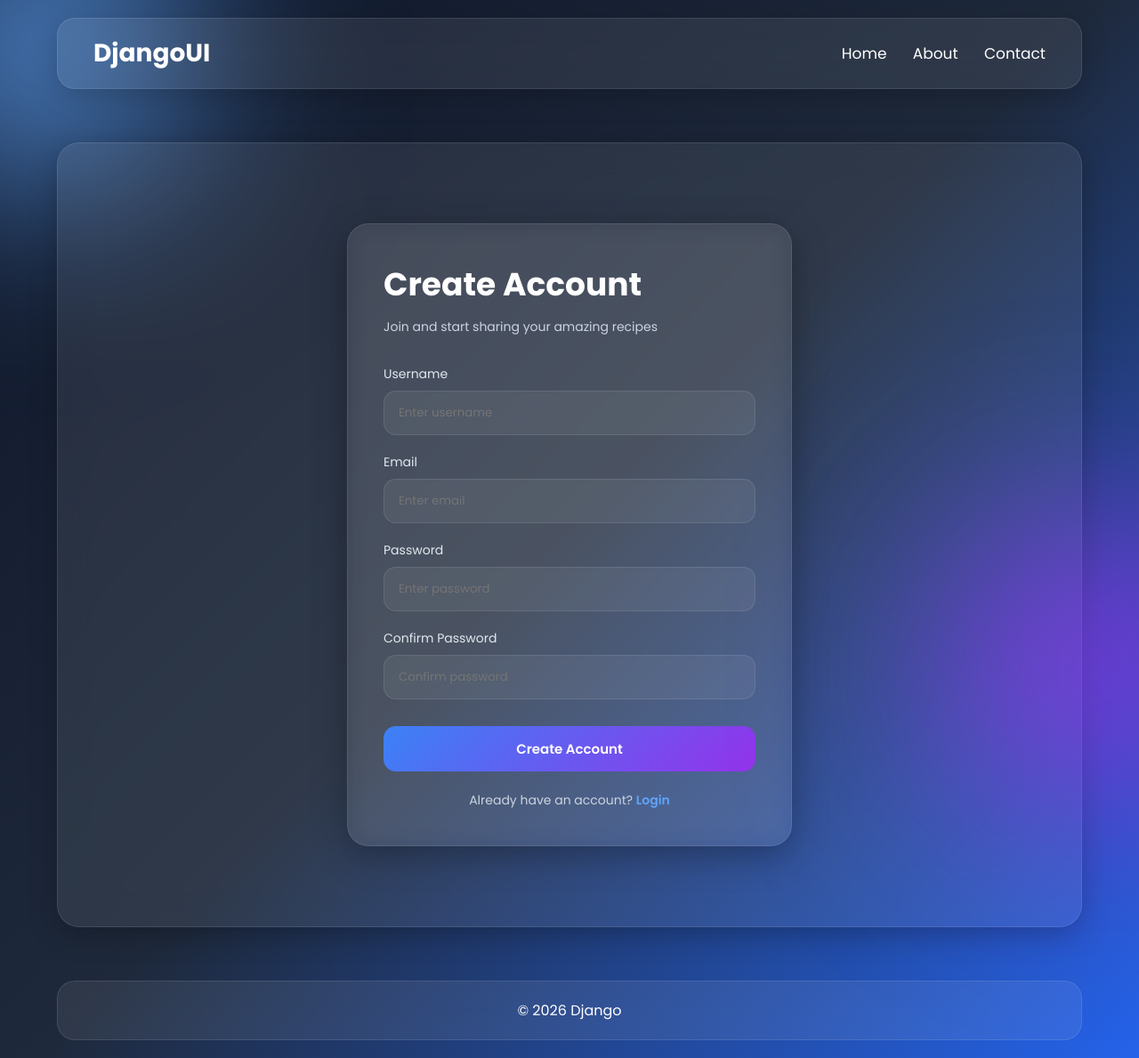
After one commit to sawan-rm/django-student-app, a Django app: page /register/ in a window 1280 px wide; the page is wider, and only the part inside the window is pictured. The commit adds this page. Shown: that part at 89% size. Run offline with Django 5.2, Linux system fonts and the light colour scheme.

Commit message:
Added Loin and Register Page

```diff
--- a/core/urls.py
+++ b/core/urls.py
@@ -28,7 +28,11 @@ urlpatterns = [
     path('about/', about, name='about'),
     path('contact/', contact, name='contact'),
     path('delete_receipe/<int:id>/', delete_receipe, name='delete_receipe'),
-    path('update_receipe/<int:id>/', update_receipe, name='update_receipe')
+    path('update_receipe/<int:id>/', update_receipe, name='update_receipe'),
+
+    # Authentication
+    path('login/', Login, name='Login'),
+    path('register/', register, name='register'),
 ]
 
 if settings.DEBUG:
--- /dev/null
+++ b/vege/templates/register.html
@@ -0,0 +1,227 @@
+{% extends 'base.html' %}
+{% block content %}
+
+<div class="register-wrapper">
+
+  <div class="register-card">
+
+    <h2 class="register-title">Create Account</h2>
+
+    <p class="register-subtitle">
+      Join and start sharing your amazing recipes
+    </p>
+
+    <form method="POST" class="register-form">
+      {% csrf_token %}
+
+      <!-- Username -->
+      <div class="form-group">
+        <label>Username</label>
+
+        <input
+          type="text"
+          name="username"
+          placeholder="Enter username"
+          required
+        >
+      </div>
+
+      <!-- Email -->
+      <div class="form-group">
+        <label>Email</label>
+
+        <input
+          type="email"
+          name="email"
+          placeholder="Enter email"
+          required
+        >
+      </div>
+
+      <!-- Password -->
+      <div class="form-group">
+        <label>Password</label>
+
+        <input
+          type="password"
+          name="password"
+          placeholder="Enter password"
+          required
+        >
+      </div>
+
+      <!-- Confirm Password -->
+      <div class="form-group">
+        <label>Confirm Password</label>
+
+        <input
+          type="password"
+          name="confirm_password"
+          placeholder="Confirm password"
+          required
+        >
+      </div>
+
+      <!-- Submit -->
+      <button type="submit" class="register-btn">
+        Create Account
+      </button>
+
+    </form>
+
+    <!-- Login Redirect -->
+    <div class="login-link">
+      Already have an account?
+      <a href="/login/">Login</a>
+    </div>
+
+  </div>
+
+</div>
+
+<style>
+
+  .register-wrapper {
+    min-height: 100vh;
+
+    display: flex;
+    justify-content: center;
+    align-items: center;
+
+    padding: 30px;
+  }
+
+  .register-card {
+
+    width: 100%;
+    max-width: 500px;
+
+    background: rgba(255,255,255,0.06);
+
+    border: 1px solid rgba(255,255,255,0.1);
+
+    backdrop-filter: blur(12px);
+
+    border-radius: 24px;
+
+    padding: 40px;
+
+    box-shadow: 0 10px 40px rgba(0,0,0,0.3);
+  }
+
+  .register-title {
+    font-size: 36px;
+    font-weight: 700;
+
+    color: white;
+
+    margin-bottom: 8px;
+  }
+
+  .register-subtitle {
+    color: #cbd5e1;
+
+    margin-bottom: 30px;
+
+    font-size: 14px;
+  }
+
+  .register-form {
+    display: flex;
+    flex-direction: column;
+
+    gap: 20px;
+  }
+
+  .form-group label {
+    display: block;
+
+    margin-bottom: 8px;
+
+    color: #e2e8f0;
+
+    font-size: 14px;
+  }
+
+  .form-group input {
+
+    width: 100%;
+
+    padding: 14px 16px;
+
+    border-radius: 14px;
+
+    border: 1px solid rgba(255,255,255,0.1);
+
+    background: rgba(255,255,255,0.06);
+
+    color: white;
+
+    outline: none;
+
+    transition: 0.3s;
+  }
+
+  .form-group input:focus {
+
+    border-color: #60a5fa;
+
+    background: rgba(255,255,255,0.1);
+  }
+
+  .register-btn {
+
+    margin-top: 10px;
+
+    padding: 14px;
+
+    border: none;
+
+    border-radius: 14px;
+
+    background: linear-gradient(135deg, #3b82f6, #9333ea);
+
+    color: white;
+
+    font-size: 15px;
+    font-weight: 600;
+
+    cursor: pointer;
+
+    transition: 0.3s;
+  }
+
+  .register-btn:hover {
+
+    transform: translateY(-2px);
+
+    box-shadow: 0 10px 25px rgba(59,130,246,0.3);
+  }
+
+  .login-link {
+
+    margin-top: 22px;
+
+    text-align: center;
+
+    color: #cbd5e1;
+
+    font-size: 14px;
+  }
+
+  .login-link a {
+
+    color: #60a5fa;
+
+    text-decoration: none;
+
+    font-weight: 600;
+  }
+
+  .login-link a:hover {
+    text-decoration: underline;
+  }
+
+</style>
+
+{% endblock %}
--- a/vege/views.py
+++ b/vege/views.py
@@ -61,3 +61,10 @@ def update_receipe(request, id):
     context = {'receipe': receipe}
 
     return render(request, 'update_receipes.html', context)
+
+# Authentication
+def Login(request):
+    return render(request, 'login.html')
+
+def register(request):
+    return render(request, 'register.html')
```
Also changed, not shown: home/templates/website/index.html (+220 -25 lines), vege/templates/login.html (added, +160 -0 lines), db.sqlite3, vege/migrations/0002_recepie_user_alter_recepie_receipe_img.py (added).
